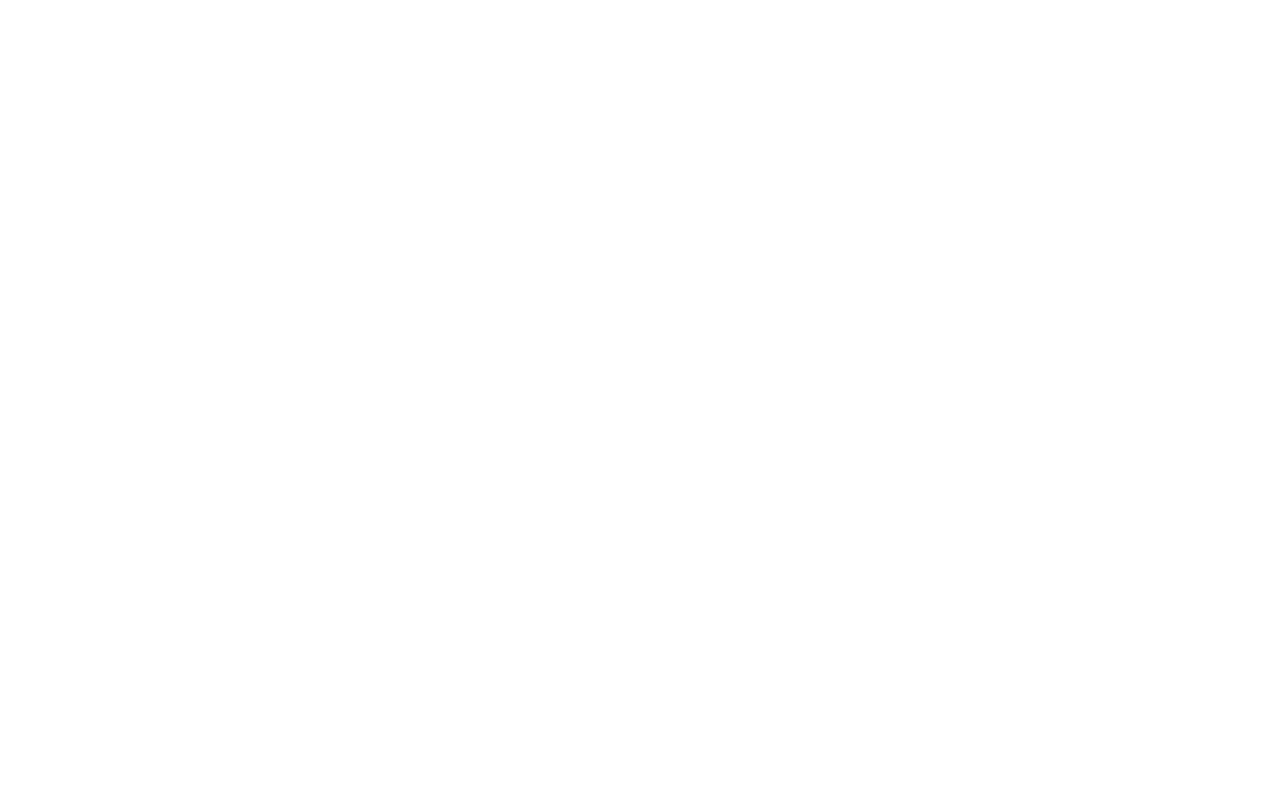
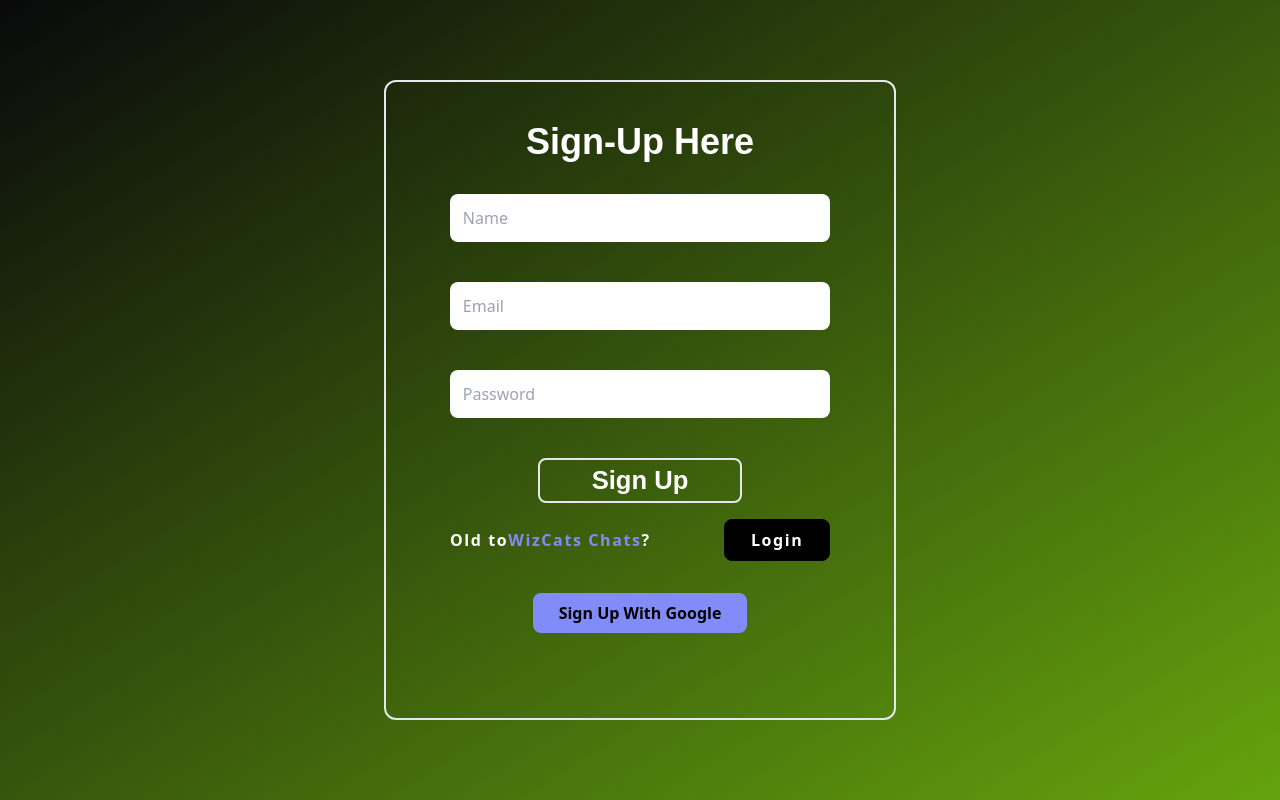
Before and after one commit to mahisurrahman/chat-app-front-end, a React (Vite) app: page /signup in a window 1280 px wide. Before the commit this address had no page. Built offline with nearby package versions, Linux system fonts and the light colour scheme; a web font is replaced by a local one.

Commit message:
Started Doing Authentication

```diff
--- a/src/App.jsx
+++ b/src/App.jsx
@@ -7,12 +7,14 @@
 import OnlineUsers from "./Components/OnlineUsers/OnlineUsers";
 import Groups from "./Components/Groups/Groups";
 import CreateGroups from "./Pages/CreateGroupsPage/CreateGroups";
+import SignUp from "./Pages/SignUp/SignUp";
 
 function App() {
   return (
     <div>
       <Routes>
         <Route path="/" element={<Login></Login>} />
+        <Route path="/signup" element={<SignUp></SignUp>}/>
         <Route path="app" element={<MainLayout></MainLayout>}>
           <Route path="welcome" element={<WelcomePage></WelcomePage>}></Route>
           <Route path="chat" element={<WorkArea></WorkArea>}></Route>
--- a/src/Components/WorkAreaChatSection/WorkAreaChatSection.jsx
+++ b/src/Components/WorkAreaChatSection/WorkAreaChatSection.jsx
@@ -13,7 +13,7 @@
           wrap="soft"
         ></textarea>{" "}
         <button>
-          <IoSend className="duration-700 hover:duration-700 hover:text-green-600 hover:cursor-pointer"></IoSend>
+          <IoSend className="text-2xl duration-700 hover:duration-700 hover:text-green-600 hover:cursor-pointer"></IoSend>
         </button>
       </div>
   );
--- a/src/Components/WorkAreaChats/WorkAreaChats.jsx
+++ b/src/Components/WorkAreaChats/WorkAreaChats.jsx
@@ -7,11 +7,6 @@
       <div className="-mt-8 md:-mt-0 h-full px-1 md:px-[1vw] py-3 md:py-[2vh] text-zinc-100 rounded-lg font-poppins overflow-y-auto max-h-[470px] md:max-h-[75vh]">
         <MessageOthers></MessageOthers>
         <MessageSelf></MessageSelf>
-        <MessageOthers></MessageOthers>
-        <MessageOthers></MessageOthers>
-        <MessageOthers></MessageOthers>
-        <MessageOthers></MessageOthers>
-        <MessageOthers></MessageOthers>
       </div>
   );
 };
--- a/src/Pages/Login/Login.jsx
+++ b/src/Pages/Login/Login.jsx
@@ -45,7 +45,7 @@
             </Link>
           </div>
           <div className="mt-[4vh]">
-            <button className="px-[2vw] py-[1vh] rounded-lg text-transparent font-extrabold bg-lime-400 duration-700 hover:cursor-pointer hover:bg-transparent hover:text-lime-400 hover:duration-700">
+            <button className="px-[2vw] py-[1vh] rounded-lg text-black font-extrabold bg-lime-400 duration-700 hover:cursor-pointer hover:bg-transparent hover:text-lime-400 hover:duration-700">
               Login With Google
             </button>
           </div>
--- a/src/Pages/SignUp/SignUp.jsx
+++ b/src/Pages/SignUp/SignUp.jsx
@@ -2,6 +2,17 @@
 import { Link } from "react-router-dom";
 
 const SignUp = () => {
+
+  const handleSignIn = event =>{
+    event.preventDefault();
+    const form = event.target;
+    const name = form.name.value;
+    const email = form.email.value;
+    const password = form.password.value;
+    console.log(name, email, password);
+  }
+
+
   return (
     <Fade cascade damping={0.2} duration={1000}>
       <div className="bg-gradient-to-br from-zinc-950 to-lime-600 h-screen w-screen px-[10vw] py-[10vh] flex justify-center items-center">
@@ -9,7 +20,7 @@
           <h1 className="font-avent-pro text-4xl font-extrabold text-white">
             Sign-Up Here
           </h1>
-          <form className="w-full mt-[4vh]">
+          <form onSubmit={handleSignIn} className="w-full mt-[4vh]">
             <input
               className="w-full mb-[5vh] px-[1vw] py-[1.5vh] outline-none rounded-lg border-none"
               type="text"
@@ -53,7 +64,7 @@
             </Link>
           </div>
           <div className="mt-[4vh]">
-            <button className="px-[2vw] py-[1vh] rounded-lg text-transparent font-extrabold bg-indigo-400 duration-700 hover:cursor-pointer hover:bg-transparent hover:text-indigo-400 hover:duration-700">
+            <button className="px-[2vw] py-[1vh] rounded-lg text-black font-extrabold bg-indigo-400 duration-700 hover:cursor-pointer hover:bg-transparent hover:text-indigo-400 hover:duration-700">
               Sign Up With Google
             </button>
           </div>
```
